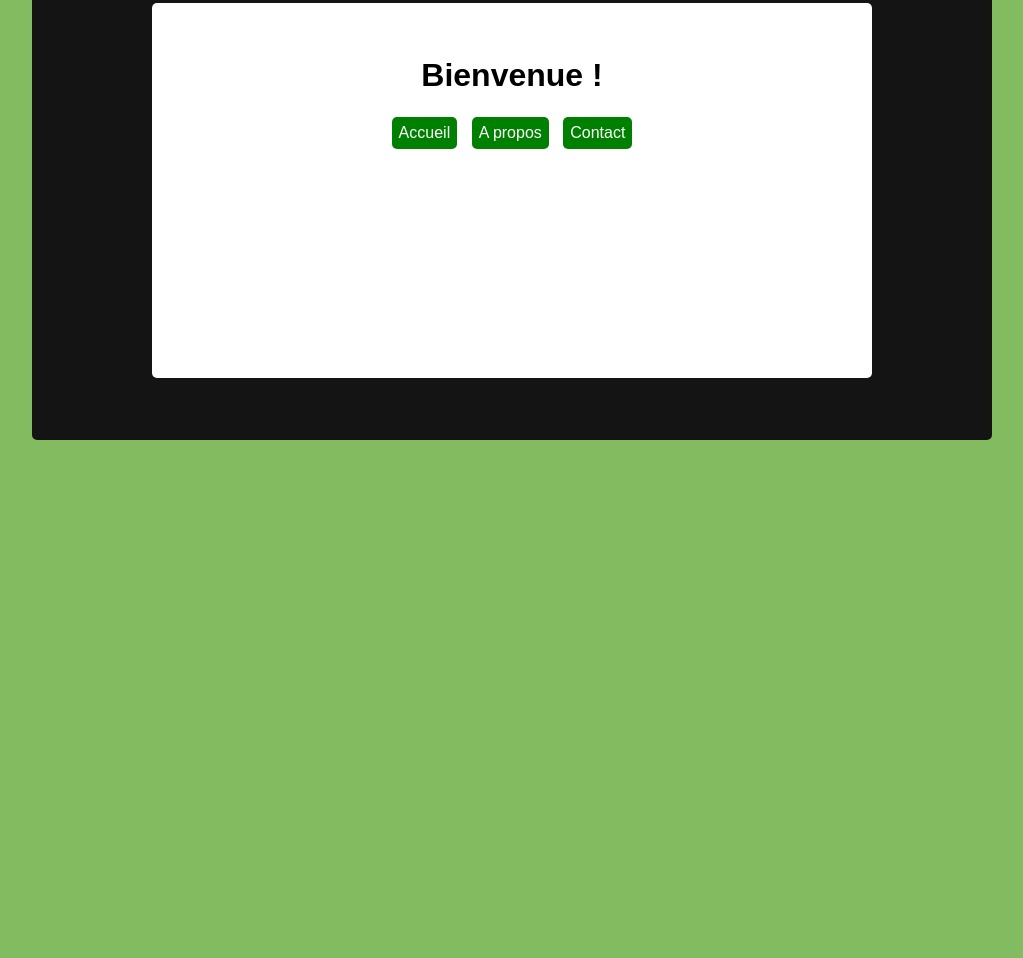
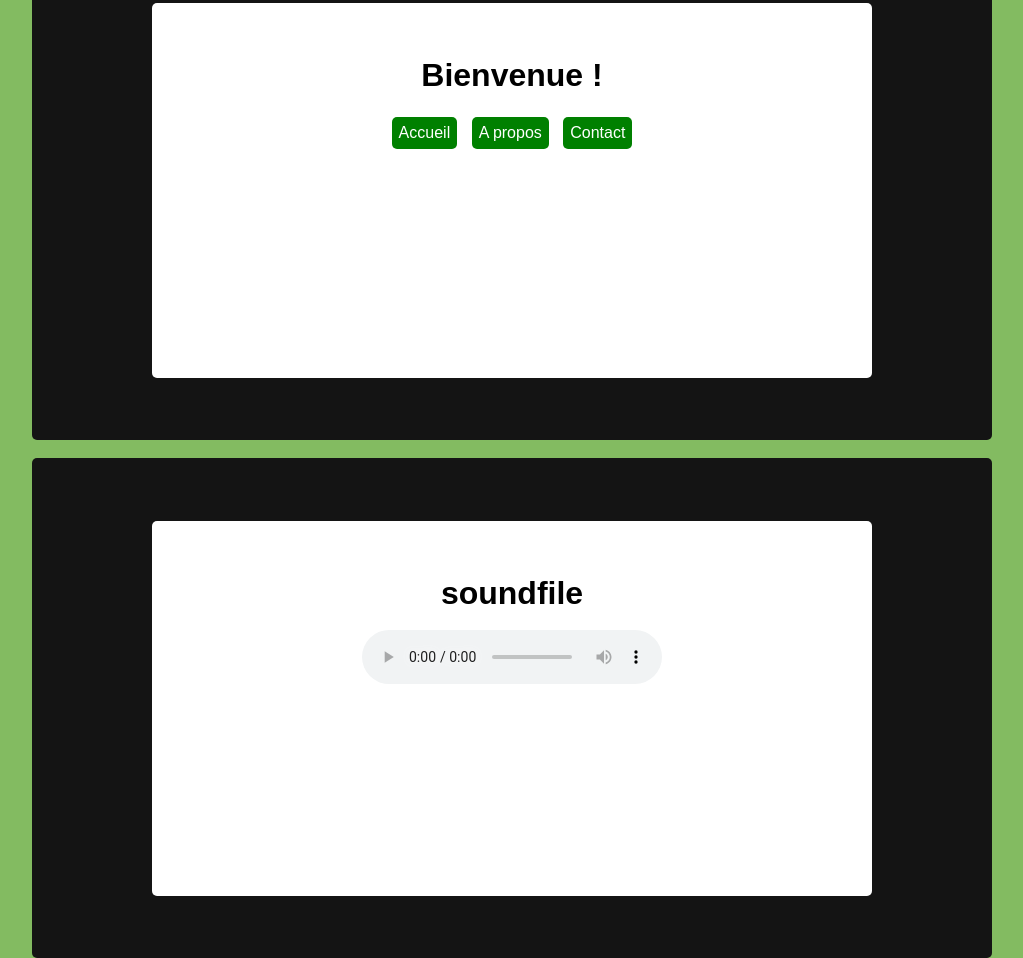
Before and after one commit to frogwardd/website, a plain HTML site: page Exercises.html in a window 1280 px wide. Shown: the part 2232-3190 px from the top of the page, without its empty margins (128-1151 px from the left). Before the commit the page ends 2672 px from the top, so only its background shows below. Drawn offline with Linux system fonts and the light colour scheme.

Commit message:
Update Exercises.html

```diff
--- a/Exercises.html
+++ b/Exercises.html
@@ -79,6 +79,14 @@
         </div>
 
     </div> <br>
+    <div style="position: relative;top: 20px;margin: 0 auto;height: 500px;width: 75%;border-radius: 5px; background-color: rgb(20,20,20);">
+        <div style="position: relative;top: 12.5%;margin: 0 auto;height: 75%;width: 75%;border-radius: 5px; background-color: rgb(255, 255, 255); text-align: center;">
+            <br><br><br><h1 style="text-align: center;">soundfile</h1><br>
+            <audio controls> <source src="piano1.wav"></audio>
+            <br>
+        </div>
+
+    </div> <br>
 </body>
 
 </html>
```
